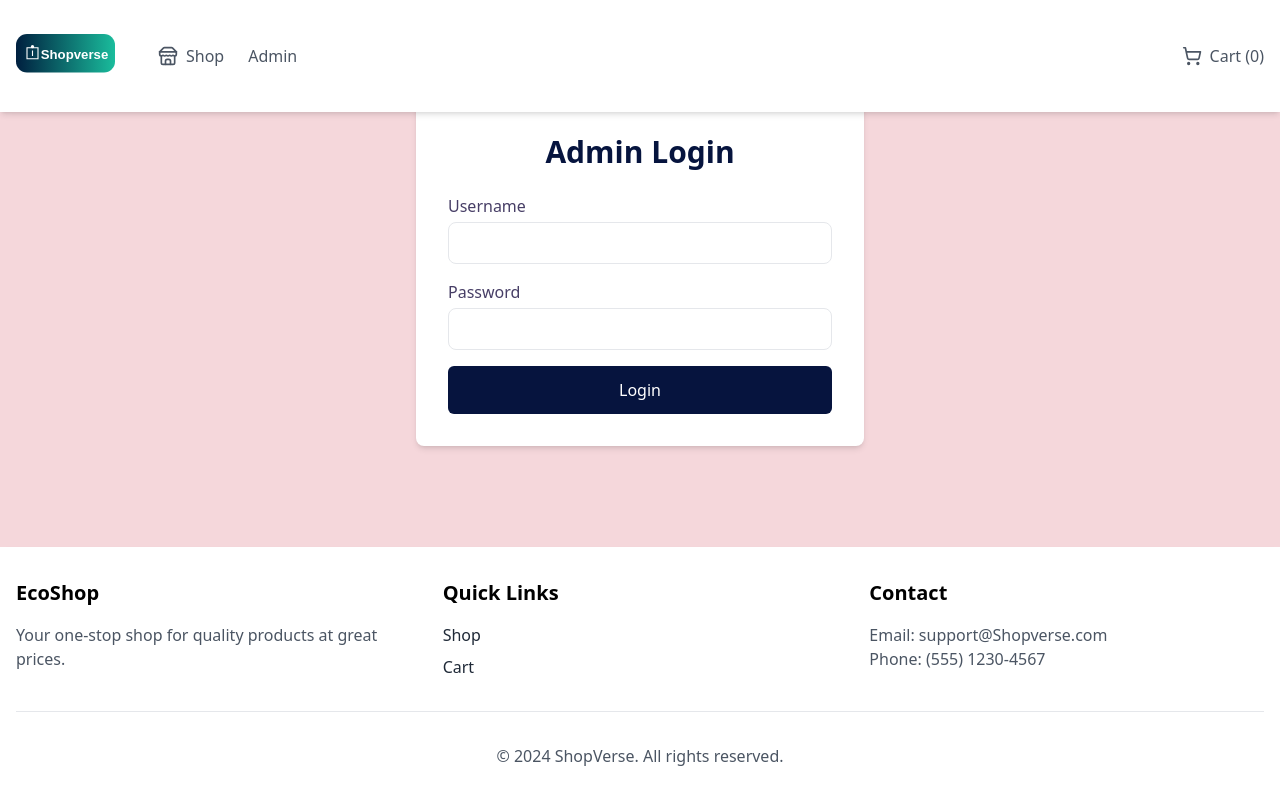
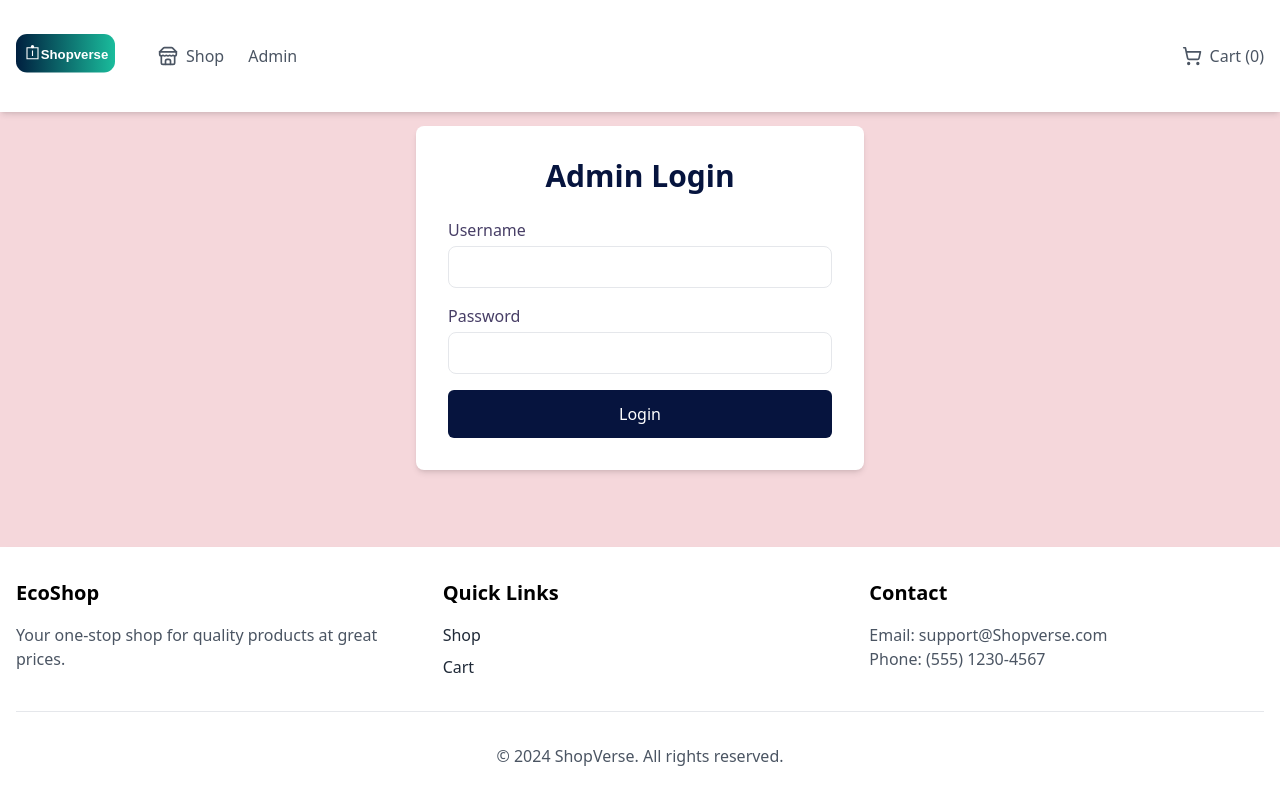
Before and after one commit to TegaHilton/productStore, a React (Vite) app: page /admin-login in a window 1280 px wide. Built offline with nearby package versions, Linux system fonts and the light colour scheme.

Commit message:
added pt in adminlogin

```diff
--- a/src/components/adminLogin/adminlogin.jsx
+++ b/src/components/adminLogin/adminlogin.jsx
@@ -32,7 +32,7 @@ export default function AdminLogin() {
   return (
     <div className="min-h-screen flex flex-col bg-[#F5D7DB]">
       <Navbar />
-      <main className="flex-grow container mx-auto px-4 py-8 flex items-center justify-center">
+      <main className="flex-grow container mx-auto px-4 py-8 pt-20 flex items-center justify-center">
         <div className="bg-white rounded-lg shadow-md p-8 w-full max-w-md">
           <h1 className="text-3xl font-bold text-[#06143E] mb-6 text-center">
             Admin Login
```
